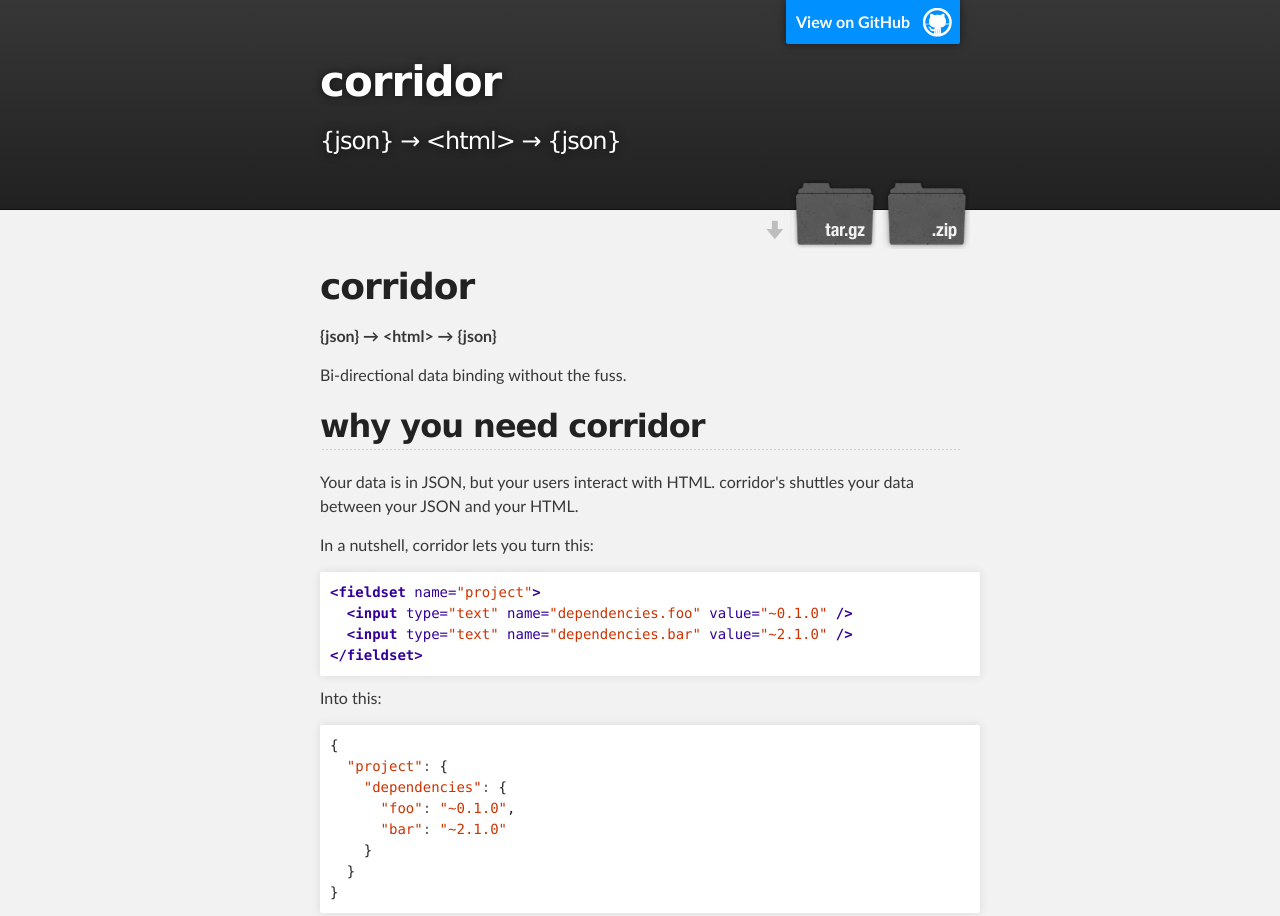
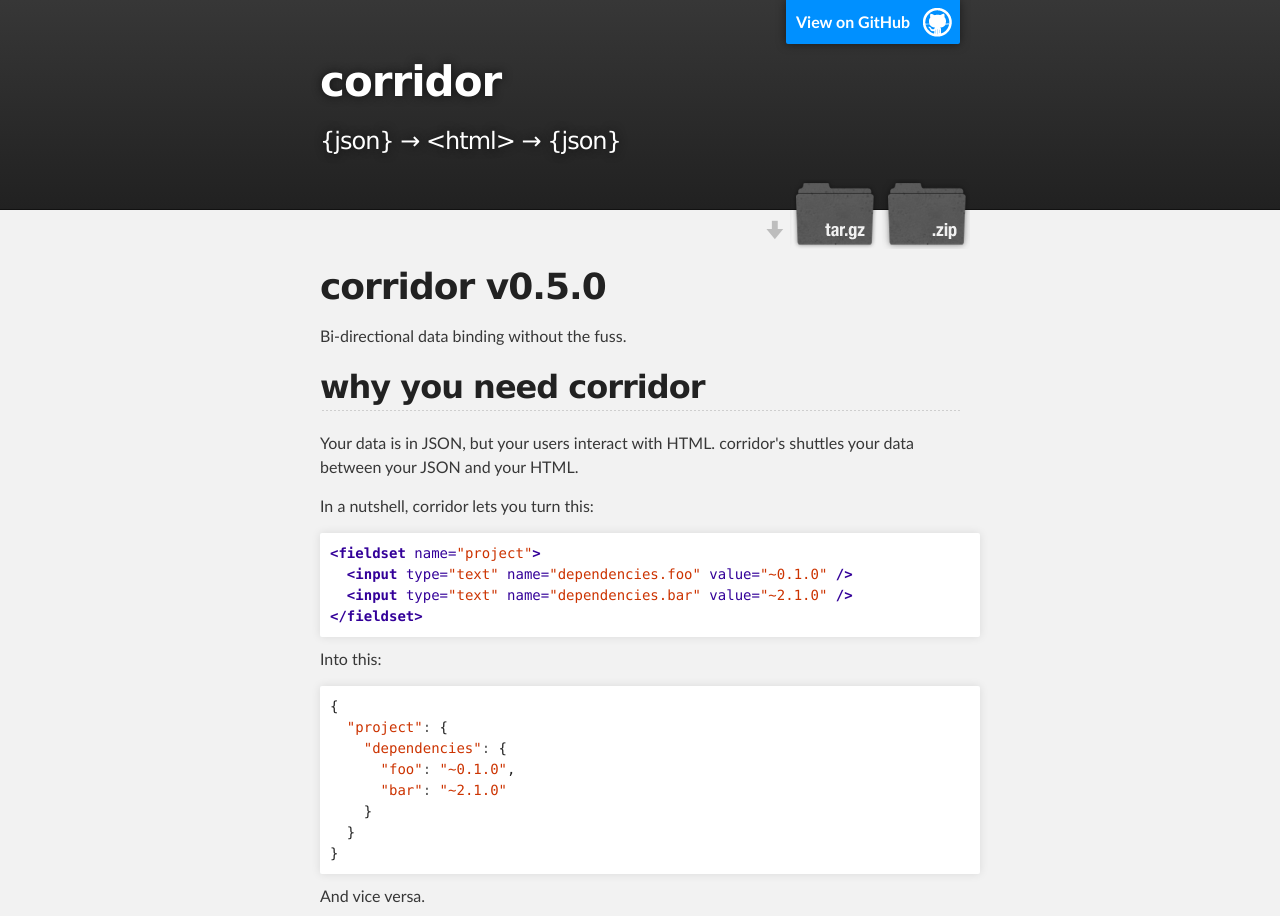
Before and after one commit to jimbojw/corridor, a plain HTML site: page index.html in a window 1280 px wide. Shown: the top 916 px of the page. Drawn offline with Linux system fonts and the light colour scheme.

```diff
--- a/index.html
+++ b/index.html
@@ -32,9 +32,7 @@
     <div id="main_content_wrap" class="outer">
       <section id="main_content" class="inner">
         <h1>
-<a name="corridor" class="anchor" href="#corridor"><span class="octicon octicon-link"></span></a>corridor</h1>
-
-<p><strong>{json} → &lt;html&gt; → {json}</strong></p>
+<a name="corridor-v050" class="anchor" href="#corridor-v050"><span class="octicon octicon-link"></span></a>corridor v0.5.0</h1>
 
 <p>Bi-directional data binding without the fuss.</p>
 
```
Also changed, not shown: params.json (+1 -1 lines).
